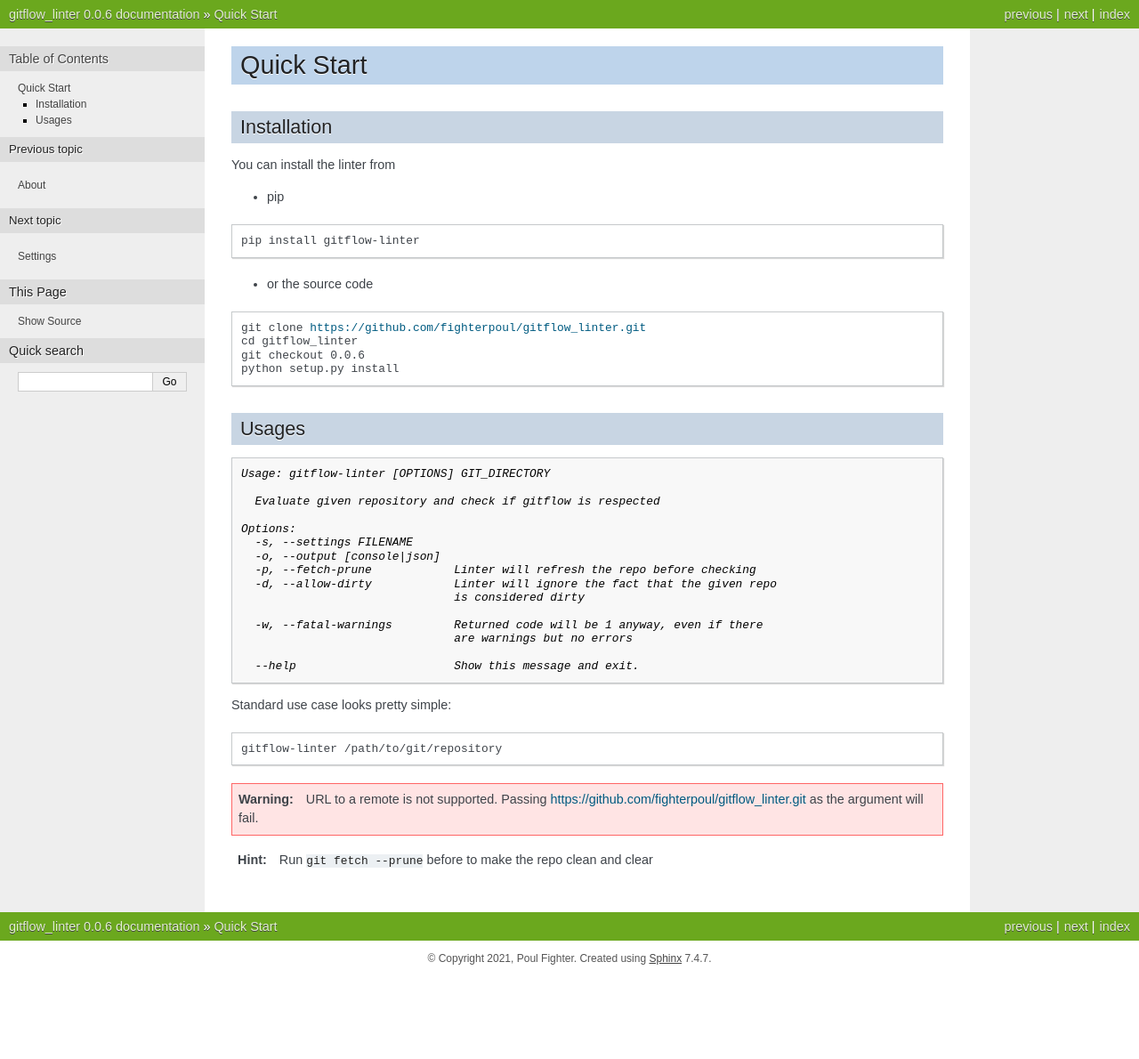
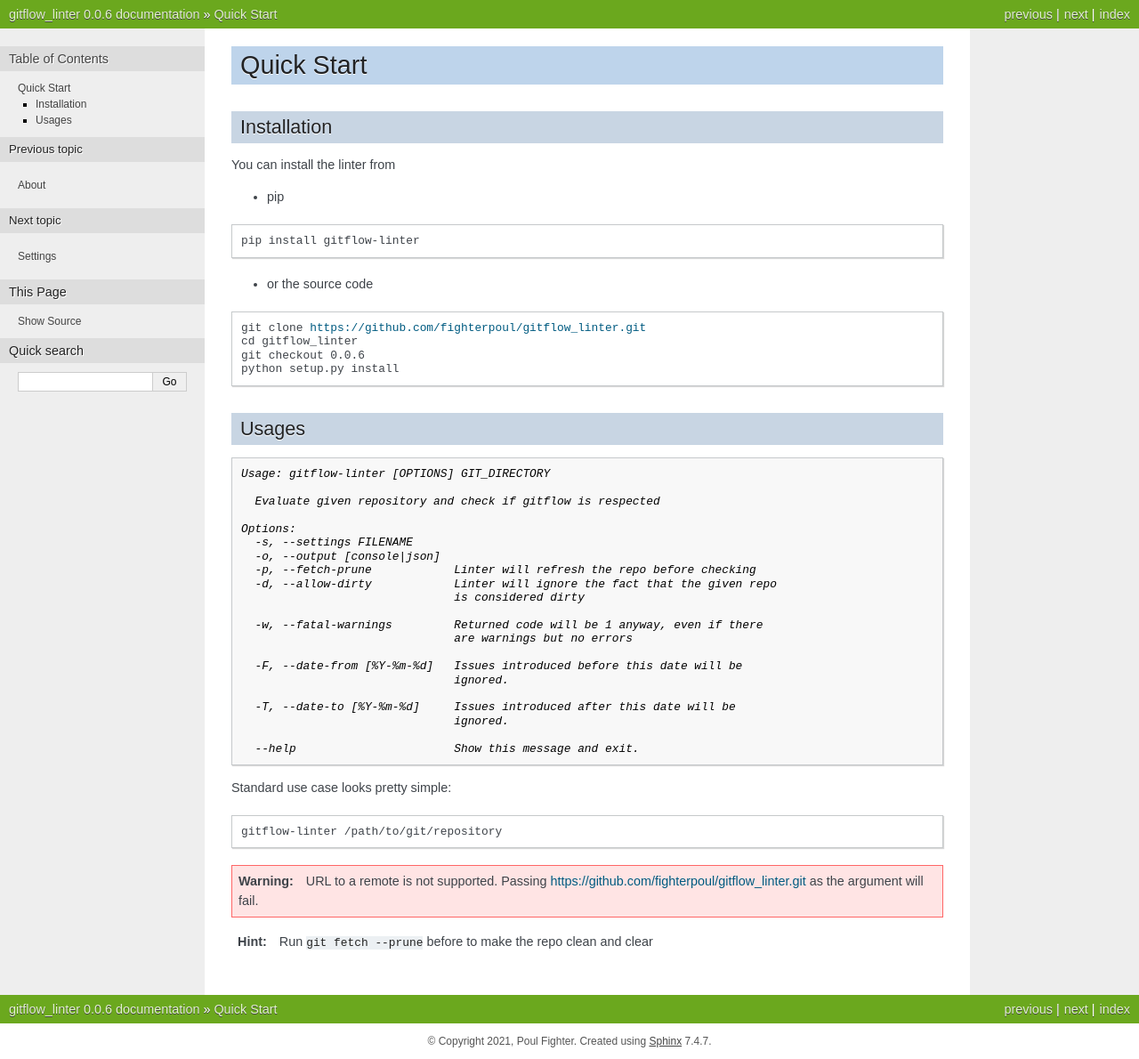
Before and after one commit to fighterpoul/gitflow_linter, a Sphinx documentation site: the page built from docs/quickstart.rst, in a window 1280 px wide. Shown: the whole page at 89% size. Built offline with Sphinx 7.4.7, drawn with Linux system fonts in a browser that asks for light colours; the version number is read from the project's files by our own code; before the commit the page ends 1097 px from its top, so only the background shows below that.

Commit message:
Add documentation for new feature

```diff
--- a/docs/help.txt
+++ b/docs/help.txt
@@ -12,4 +12,10 @@
   -w, --fatal-warnings         Returned code will be 1 anyway, even if there
                                are warnings but no errors
 
+  -F, --date-from [%Y-%m-%d]   Issues introduced before this date will be
+                               ignored.
+
+  -T, --date-to [%Y-%m-%d]     Issues introduced after this date will be
+                               ignored.
+
   --help                       Show this message and exit.
```
Also changed, not shown: README.md (+6 -0 lines), docs/index.html (+13 -7 lines).
